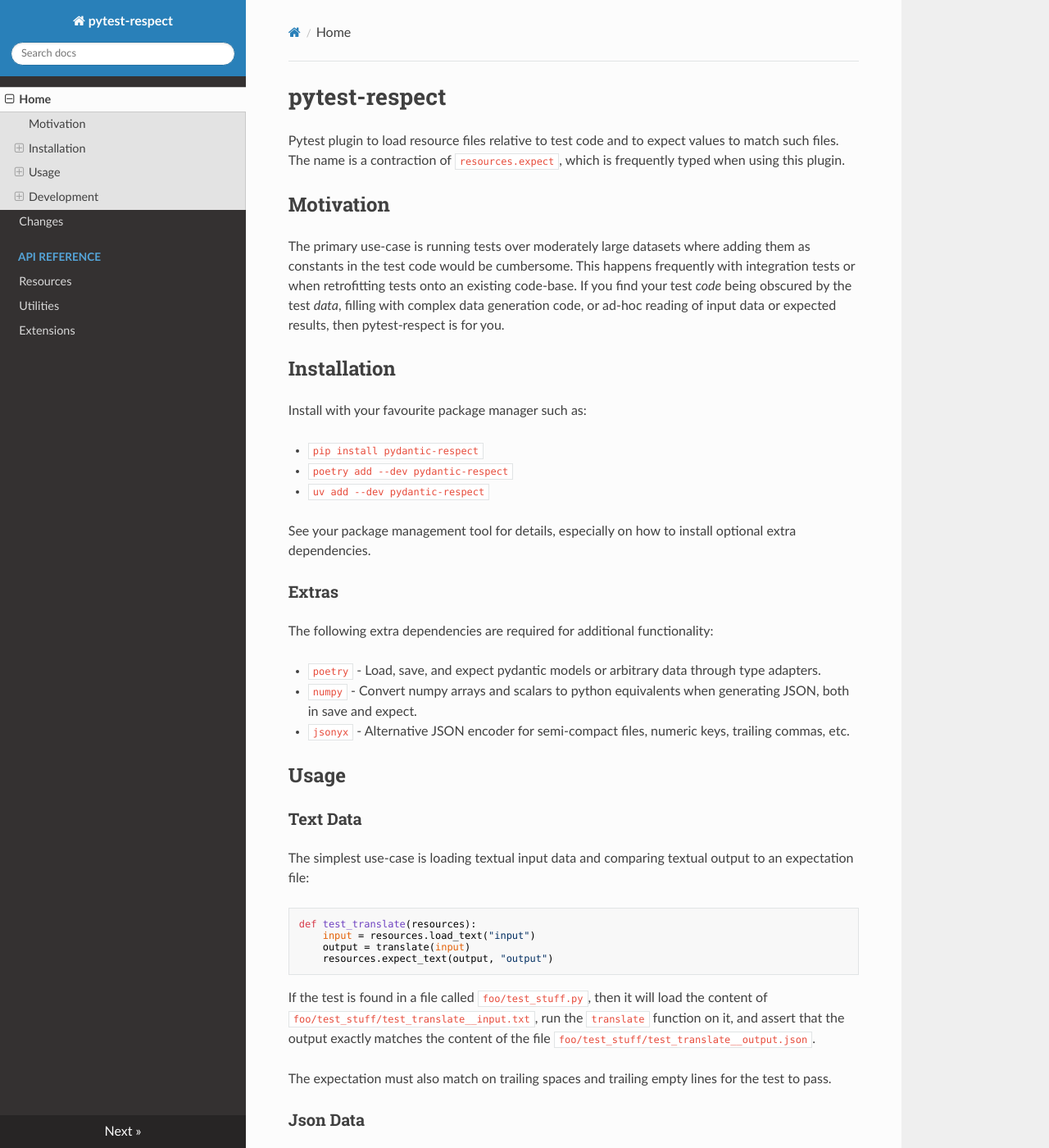
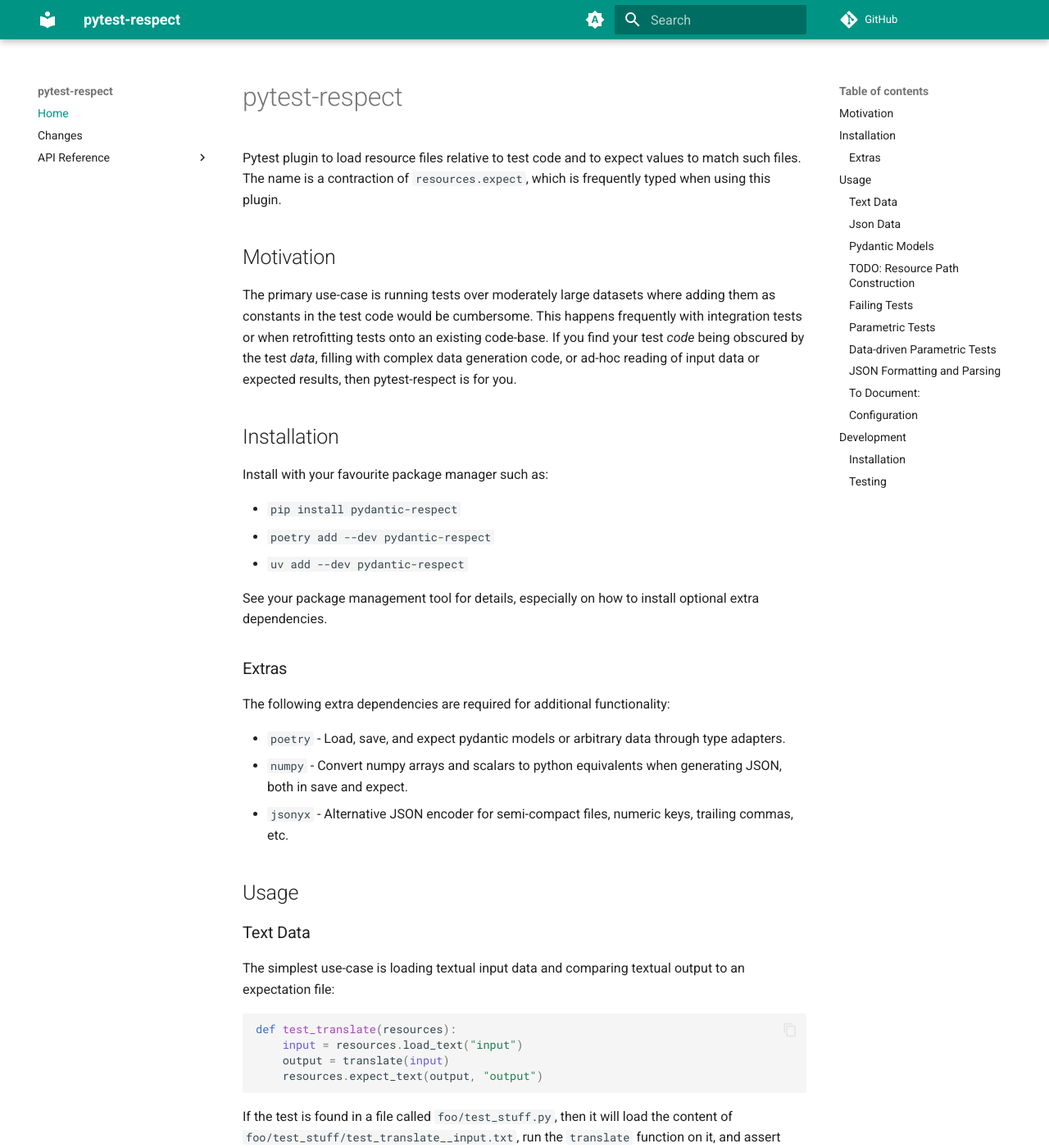
Before and after one commit to Ankeri/pytest-respect, an MkDocs documentation site: the page built from docs/README.md, in a window 1280 px wide and 1400 px high. Shown: the whole window at 82% size. Built offline with MkDocs 1.6.1 and Material for MkDocs 9.7.7, drawn with Linux system fonts in a browser that asks for light colours; nearby versions of some CDN libraries; comment, search, counter and statistics services are not loaded; some of the changed text lies outside the part shown.

Commit message:
Theme. Removed dead docstring line.

```diff
--- a/mkdocs.yml
+++ b/mkdocs.yml
@@ -1,17 +1,52 @@
 site_name: pytest-respect
 # docs_dir: .
-site_url: https://ankeri.github.io/pytest-respect/
+site_url: https://ankeri.github.io/pytest-respect
+repo_url: https://github.com/ankeri/pytest-respect
 
 plugins:
   - search
   - mkdocstrings
 
-theme: readthedocs
+markdown_extensions:
+# https://www.mkdocs.org/user-guide/configuration/#markdown_extensions
+# https://squidfunk.github.io/mkdocs-material/setup/extensions/python-markdown-extensions/
+#  - smarty
+#  - admonition
 
+  - pymdownx.superfences  # Enables code highlight
+
+theme:
+  name: material
+
+  features:
+    - content.code.copy
+
+  palette:
+    # Palette toggle for automatic mode
+    - media: "(prefers-color-scheme)"
+      toggle:
+        icon: material/brightness-auto
+        name: Switch to light mode
+
+    # Palette toggle for light mode
+    - media: "(prefers-color-scheme: light)"
+      scheme: default
+      primary: teal
+      toggle:
+        icon: material/brightness-7
+        name: Switch to dark mode
+
+    # Palette toggle for dark mode
+    - media: "(prefers-color-scheme: dark)"
+      scheme: slate
+      primary: deep purple
+      toggle:
+        icon: material/brightness-4
+        name: Switch to system preference
 nav:
   - Home: ./README.md
   - Changes: CHANGES.md
   - API Reference:
-    - Resources: api-resources.md
-    - Utilities: api-utils.md
-    - Extensions: api-ext.md
+      - Resources: api-resources.md
+      - Utilities: api-utils.md
+      - Extensions: api-ext.md
--- a/pyproject.toml
+++ b/pyproject.toml
@@ -47,6 +47,7 @@
 [dependency-groups]
 dev = [
     "mkdocs>=1.6.1",
+    "mkdocs-material>=9.7.1",
     "mkdocstrings[python]>=1.0.0",
     "pre-commit>=4.2.0",
     "pyright==1.1.*",
```
Also changed, not shown: 2 other files.
